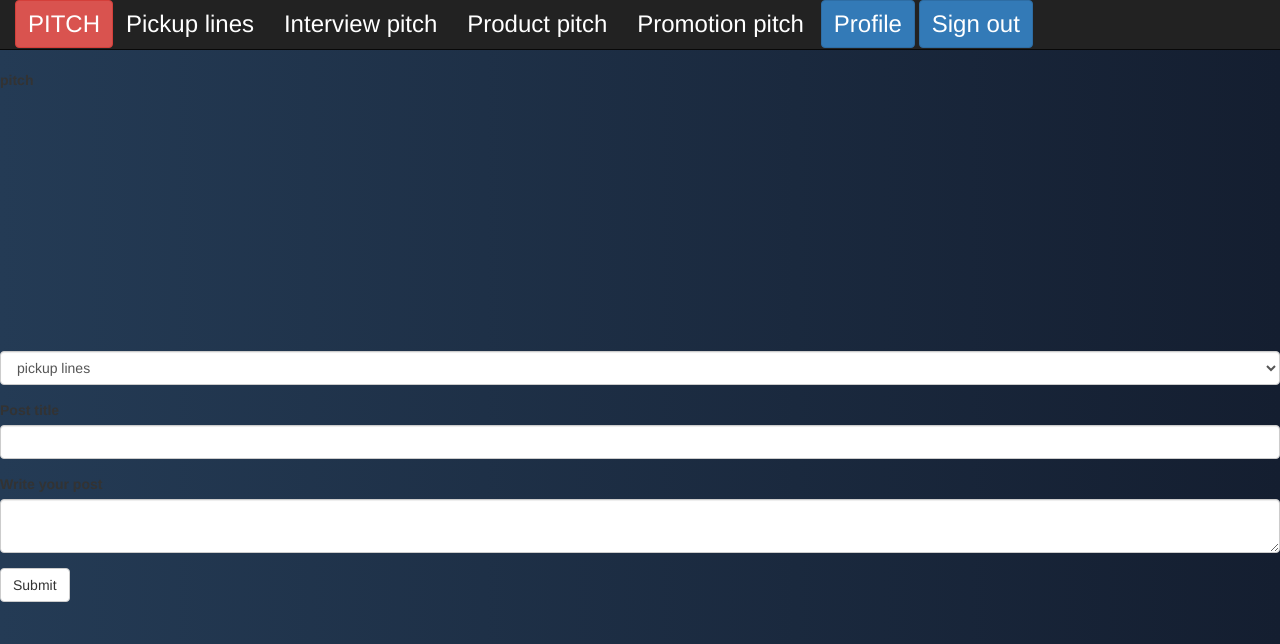
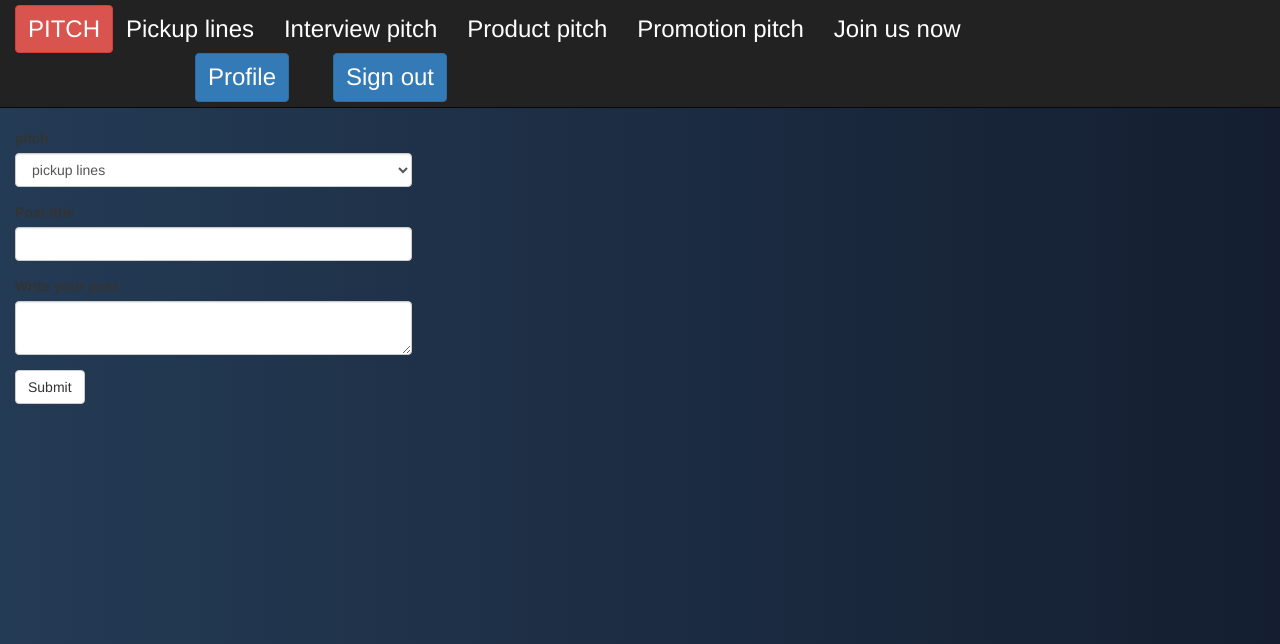
Before and after one commit to cliffnyendwe/My-pitch, a Flask app: page /pitch/post/new/1 in a window 1280 px wide. Shown: the top 644 px of the page. Run offline with Flask 2, Linux system fonts and the light colour scheme; the visitor is signed in with stand-in values (Sample User, id 1); data comes from the database, SQL or seed files in the repository; some libraries are stand-ins or nearby versions.

Commit message:
added coloumn to new_post.html filr

```diff
--- a/app/static/css/index.css
+++ b/app/static/css/index.css
@@ -12,8 +12,13 @@ p{
     font-size:x-large;
     color:wheat;
 }
-#pitch{
+/* #pitch{
     margin-top:20%;
+} */
+
+nav {
+    padding-top: 5px;
+    padding-bottom: 5px;
 }
 .navright{
     margin-left: 50px;
@@ -32,4 +37,14 @@ nav a{
 nav a:hover{
     text-decoration: none;
     background-color: red;
+    color: white;
 }
+#profile{
+    margin-left:15%;
+}
+#sign{
+    margin-left:40px;
+}
+h2{
+    color:whitesmoke;
+}
--- a/app/templates/category.html
+++ b/app/templates/category.html
@@ -14,12 +14,12 @@
   {% for post in posts %}
   <div class="panel panel-primary">
       <div class="panel-heading">
-        <h3 class="panel-title">{{post.post_title}}</h3>
+        <h3 class="panel-title" style='font-size:large;color:antiquewhite'>{{post.post_title}}</h3>
       </div>
       <div class="panel-body">
-          <p class='firstletter'>{{post.post_text}}</p>
+          <p class='firstletter' style='font-size:large;color:antiquewhite'>{{post.post_text}}</p>
       </div>
-    <div class="panel-footer"><a class="btn btn-primary text-center" href="{{url_for('main.view_post', id=post.id)}}">View Comments</a></div>
+    <div class="panel-footer"><a class="btn btn-primary text-center" style='font-size:large;color:antiquewhite' href="{{url_for('main.view_post', id=post.id)}}">View Comments</a></div>
   </div>
   {% endfor %}
 
--- a/app/templates/index.html
+++ b/app/templates/index.html
@@ -15,7 +15,5 @@
 <p>An application that enables one to chose the pitch they want.</p>
 <br>
 <p>Please select your pitch:</p>
-<br><br>
-<a class="btn btn-danger" id = "pitch" style="font-size:x-large" href="/pitch/join us now"> Join us now</a>
 
 {% endblock%}
--- a/app/templates/navbar.html
+++ b/app/templates/navbar.html
@@ -17,18 +17,16 @@
       <a class="btn btn-outline-danger" style="font-size:x-large;" href="/pitch/interview pitch"> Interview pitch</a>
       <a class="btn btn-outline-danger" style="font-size:x-large;" href="/pitch/product pitch"> Product pitch</a>
       <a class="btn btn-outline-danger" style="font-size:x-large;" href="/pitch/promotion pitch"> Promotion pitch</a>
+      <a class="btn btn-outline-danger"id = "pitch" style="font-size:x-large" href="/pitch/join us now"> Join us now</a>
 
       <span {% if current_user.is_authenticated %}>
-        <a class="btn btn-primary" style="font-size:x-large;" href="{{url_for('main.profile',uname=current_user.username)}}">Profile</a>
-        <a class="btn btn-primary" style="font-size:x-large;  " href="{{url_for('auth.logout')}}">Sign out</a>
+
+        <a class="btn btn-primary" style="font-size:x-large;" id = "profile"href="{{url_for('main.profile',uname=current_user.username)}}">Profile</a>
+        <a class="btn btn-primary" style="font-size:x-large;" id = "sign"href="{{url_for('auth.logout')}}">Sign out</a>
         {% else %}
         <a href="{{url_for('auth.login')}}">Sign in</a>
         {%endif%}
       </span>
     </div>
-
-
-
-  </div>
   </div>
 </nav>
--- a/app/templates/new_post.html
+++ b/app/templates/new_post.html
@@ -5,7 +5,9 @@
 
 {% block content %}
 
-{{ wtf.quick_form(form) }}
+<div class="col-xs-12 col-sm-4 col-md-4 col-lg-4 pitch-card">
+    {{ wtf.quick_form(form) }}
+</div>
 
 
 {% endblock %}
```
Also changed, not shown: app/templates/macros.html (deleted).
